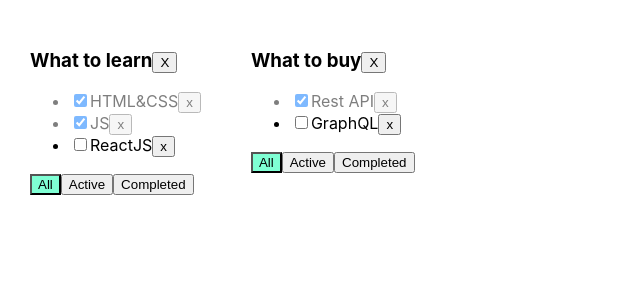
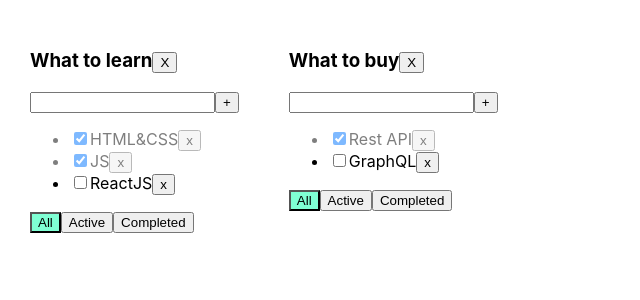
Before and after one commit to Kliapwnz/todoFinaly, a React (Create React App) app: page / in a window 1280 px wide. Shown: the top 300 px of the page, without its empty margins (0-640 px from the left). Built offline with nearby package versions, Linux system fonts and the light colour scheme.

Commit message:
Handlers

```diff
--- a/src/AddItemForm.tsx
+++ b/src/AddItemForm.tsx
@@ -2,7 +2,7 @@ import React, {ChangeEvent, KeyboardEvent, useState} from 'react';
 
 type PropsType = {
     addTask: (todolistID: string, title: string) => void
-    todolistID: string
+    taskID: string
 }
 
 export const AddItemForm = (props: PropsType) => {
@@ -19,7 +19,7 @@ export const AddItemForm = (props: PropsType) => {
     }
     const addTask = () => {
         if (title.trim() !== "") {
-            props.addTask(props.todolistID, title.trim());
+            props.addTask(props.taskID, title.trim());
             setTitle("");
         } else {
             setError("Title is required");
--- a/src/Todolist.tsx
+++ b/src/Todolist.tsx
@@ -1,5 +1,6 @@
 import React, {ChangeEvent, KeyboardEvent, useState} from 'react';
 import {FilterValuesType} from './App';
+import {AddItemForm} from "./AddItemForm";
 
 export type TaskType = {
     id: string
@@ -35,15 +36,8 @@ export function Todolist(props: PropsType) {
             {props.title}
             <button onClick={removeTodoHandler}>X</button>
         </h3>
-        {/*<div>*/}
-        {/*    <input value={title}*/}
-        {/*           onChange={onChangeHandler}*/}
-        {/*           onKeyPress={onKeyPressHandler}*/}
-        {/*           className={error ? "error" : ""}*/}
-        {/*    />*/}
-        {/*    <button onClick={addTask}>+</button>*/}
-        {/*    {error && <div className="error-message">{error}</div>}*/}
-        {/*</div>*/}
+       <AddItemForm addTask={props.addTask} taskID={props.todolistID}/>
+
         <ul>
             {
                 props.tasks.map(t => {
```
